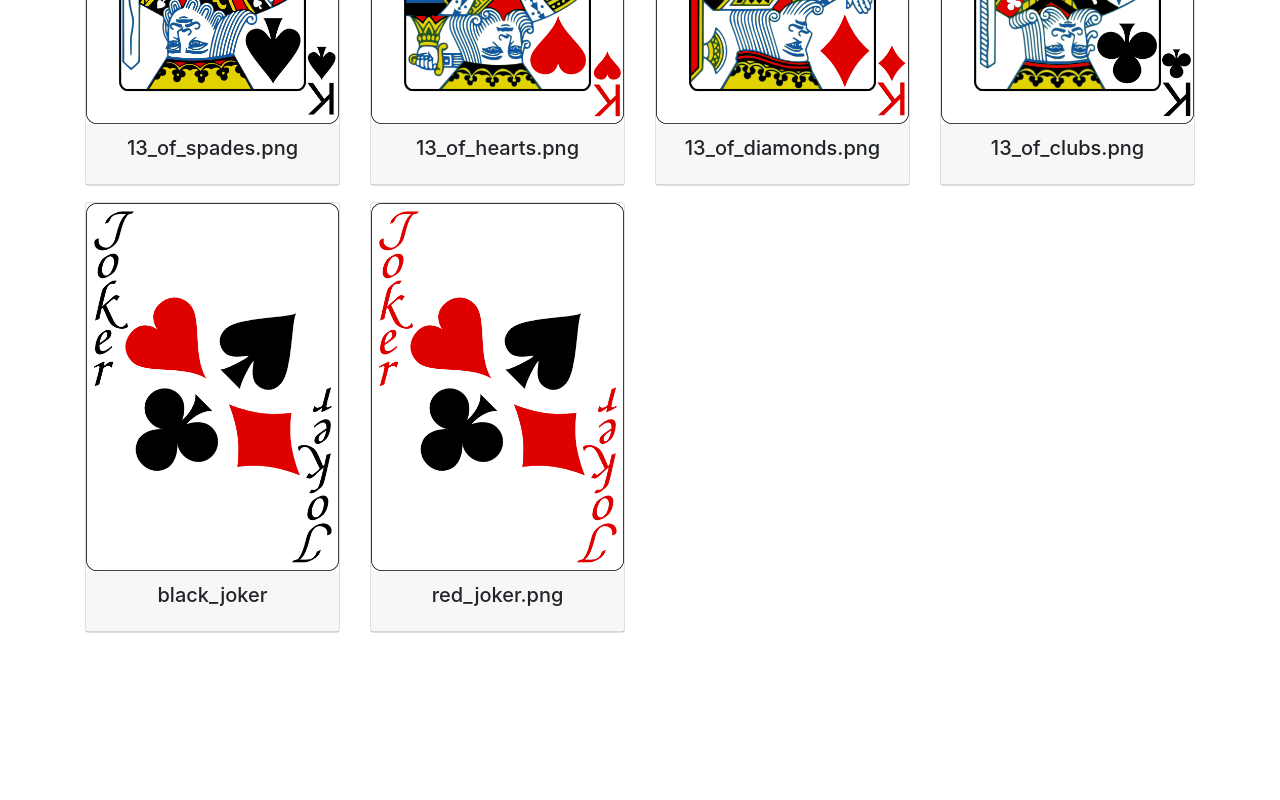
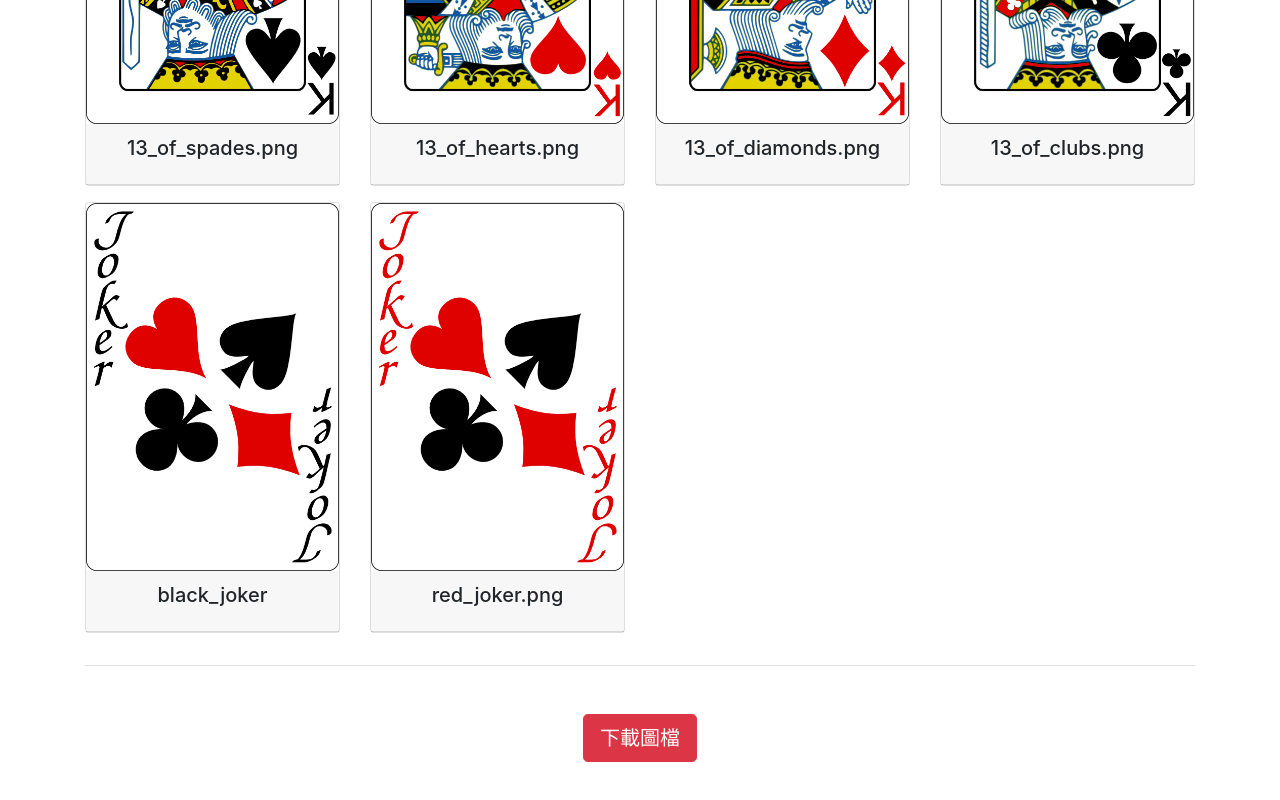
Before and after one commit to goclass/poker, a plain HTML site: page index.html in a window 1280 px wide. Shown: the part 1583-2383 px from the top of the page. Before the commit the page ends 2232 px from the top, so only its background shows below. Drawn offline with nearby package versions, Linux system fonts and the light colour scheme.

Commit message:
Add files via upload

```diff
--- a/index.html
+++ b/index.html
@@ -163,6 +163,10 @@
             </div>
 
         </div>
+        <hr>
+        <div class="my-5 text-center">
+          <a href="poker.zip" class="btn btn-danger btn-lg">下載圖檔</a>
+        </div>
     </div>
 
     <!-- Optional JavaScript; choose one of the two! -->
```
Also changed, not shown: 1 other file.
